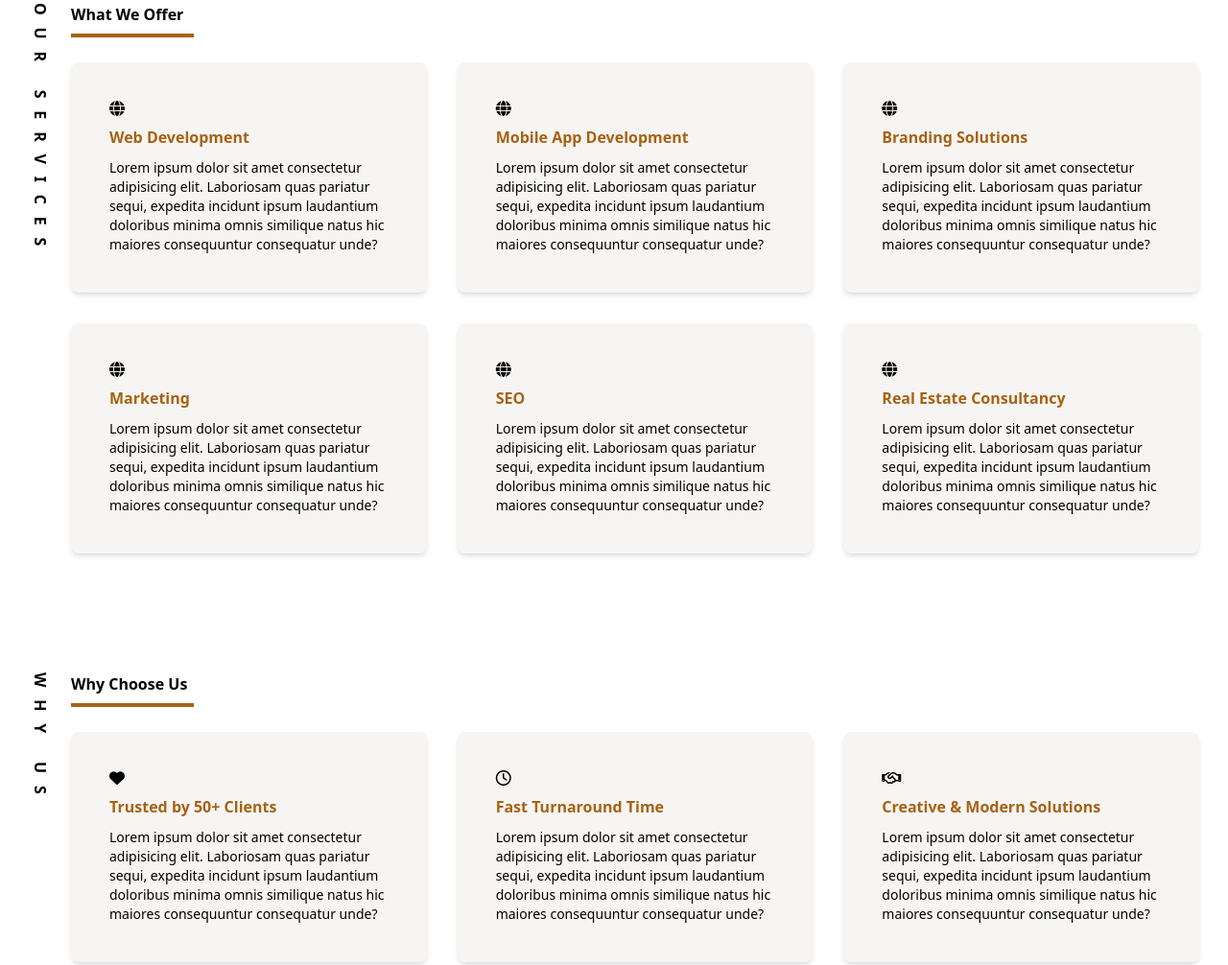
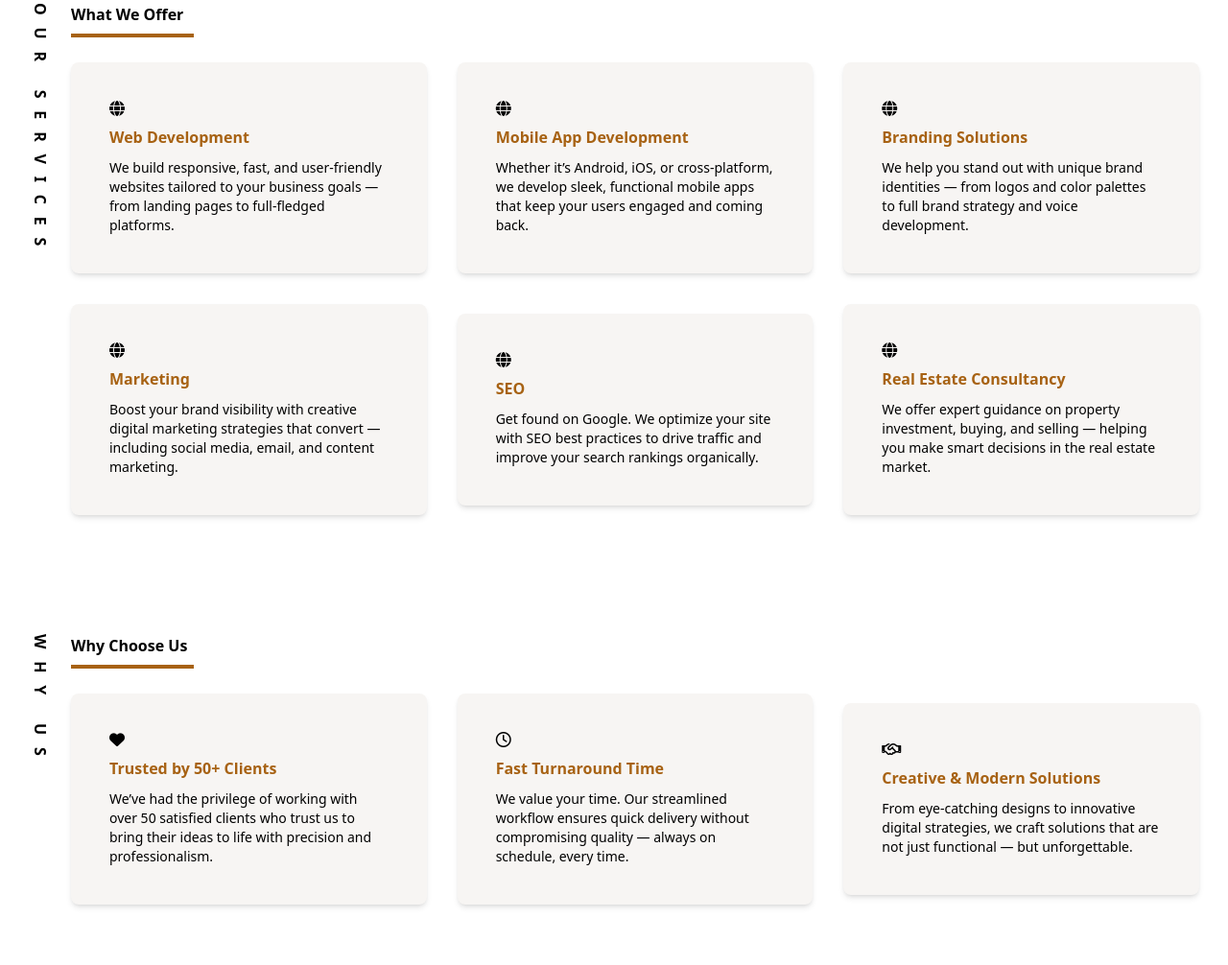
Before and after one commit to Manuel928/emmanuel-yt, a plain HTML site: page index.html in a window 1280 px wide. Shown: the part 780-1786 px from the top of the page at 96% size. Drawn offline with nearby package versions, Linux system fonts and the light colour scheme.

Commit message:
add some content

```diff
--- a/index.html
+++ b/index.html
@@ -27,14 +27,11 @@
 
             <!-- End of desktop nav menu -->
             <div class="flex flex-col gap-6 justify-between items-center px-8 py-4 md:flex-row md:h-[600px]">
-                <div class="order-2 md:order-1 flex flex-col space-y-5">
+                <div class="order-2 w-3/4 md:order-1 flex flex-col items-center md:items-start space-y-6 md:space-y-7">
                     <h1 class="text-3xl leading-relaxed md:text-5xl">Welcome To My <br><code
                             class="typewriter text-4xl md:text-7xl tracking-tight">Digital Space</code></h1>
-                    <p class="text-sm md:text-lg">Lorem ipsum dolor sit amet consectetur adipisicing elit. A, cupiditate
-                        nihil et laborum nesciunt
-                        vitae exercitationem natus voluptate voluptatem in nemo illum? Saepe temporibus laudantium
-                        rerum
-                        eveniet natus dicta quos.</p>
+                    <p class="text-sm text-center md:text-lg max-w-md">Where creativity meets code, and ideas come to life. Glad to have you here!
+                      </p>
                     <div>
                         <a href="#"
                             class="bg-black text-white px-4 py-3 rounded-bl-3xl rounded-tr-3xl hover:bg-white hover:text-black hover:border duration-500 hover:duration-200">Subscribe
@@ -49,7 +46,7 @@
                     </div>
                 </div>
                 <div class="order-1 md:order-2 flex">
-                    <img class="rounded-full w-72 md:w-full" src="./images/emmanuel.jpg" alt="" srcset="">
+                    <img class="rounded-full w-72 md:w-[700px]" src="./images/emmanuel.jpg" alt="" srcset="">
                 </div>
             </div>
         </div>
@@ -74,55 +71,43 @@
                             class="flex flex-col w-full p-[40px] gap-[10px] bg-[rgb(247,245,243)] rounded-lg shadow-md hover:-translate-y-1 hover:shadow-lg duration-500">
                             <i class="fa-solid fa-globe"></i>
                             <h4 class="font-semibold text-[rgb(167,98,19)]">Web Development</h4>
-                            <p class="text-sm">Lorem ipsum dolor sit amet consectetur adipisicing elit. Laboriosam quas
-                                pariatur sequi,
-                                expedita incidunt ipsum laudantium doloribus minima omnis similique natus hic maiores
-                                consequuntur consequatur unde?</p>
+                            <p class="text-sm">We build responsive, fast, and user-friendly websites tailored to your
+                                business goals — from landing pages to full-fledged platforms.</p>
                         </div>
                         <div
                             class="flex flex-col w-full p-[40px] gap-[10px] bg-[rgb(247,245,243)] rounded-lg shadow-md hover:-translate-y-1 hover:shadow-lg duration-500">
                             <i class="fa-solid fa-globe"></i>
                             <h4 class="font-semibold text-[rgb(167,98,19)]">Mobile App Development</h4>
-                            <p class="text-sm">Lorem ipsum dolor sit amet consectetur adipisicing elit. Laboriosam quas
-                                pariatur sequi,
-                                expedita incidunt ipsum laudantium doloribus minima omnis similique natus hic maiores
-                                consequuntur consequatur unde?</p>
+                            <p class="text-sm">Whether it’s Android, iOS, or cross-platform, we develop sleek,
+                                functional mobile apps that keep your users engaged and coming back.</p>
                         </div>
                         <div
                             class="flex flex-col w-full p-[40px] gap-[10px] bg-[rgb(247,245,243)] rounded-lg shadow-md hover:-translate-y-1 hover:shadow-lg duration-500">
                             <i class="fa-solid fa-globe"></i>
                             <h4 class="font-semibold text-[rgb(167,98,19)]">Branding Solutions</h4>
-                            <p class="text-sm">Lorem ipsum dolor sit amet consectetur adipisicing elit. Laboriosam quas
-                                pariatur sequi,
-                                expedita incidunt ipsum laudantium doloribus minima omnis similique natus hic maiores
-                                consequuntur consequatur unde?</p>
+                            <p class="text-sm">We help you stand out with unique brand identities — from logos and color
+                                palettes to full brand strategy and voice development.</p>
                         </div>
                         <div
                             class="flex flex-col w-full p-[40px] gap-[10px] bg-[rgb(247,245,243)] rounded-lg shadow-md hover:-translate-y-1 hover:shadow-lg duration-500">
                             <i class="fa-solid fa-globe"></i>
                             <h4 class="font-semibold text-[rgb(167,98,19)]">Marketing</h4>
-                            <p class="text-sm">Lorem ipsum dolor sit amet consectetur adipisicing elit. Laboriosam quas
-                                pariatur sequi,
-                                expedita incidunt ipsum laudantium doloribus minima omnis similique natus hic maiores
-                                consequuntur consequatur unde?</p>
+                            <p class="text-sm">Boost your brand visibility with creative digital marketing strategies
+                                that convert — including social media, email, and content marketing.</p>
                         </div>
                         <div
                             class="flex flex-col w-full p-[40px] gap-[10px] bg-[rgb(247,245,243)] rounded-lg shadow-md hover:-translate-y-1 hover:shadow-lg duration-500">
                             <i class="fa-solid fa-globe"></i>
                             <h4 class="font-semibold text-[rgb(167,98,19)]">SEO</h4>
-                            <p class="text-sm">Lorem ipsum dolor sit amet consectetur adipisicing elit. Laboriosam quas
-                                pariatur sequi,
-                                expedita incidunt ipsum laudantium doloribus minima omnis similique natus hic maiores
-                                consequuntur consequatur unde?</p>
+                            <p class="text-sm">Get found on Google. We optimize your site with SEO best practices to
+                                drive traffic and improve your search rankings organically.</p>
                         </div>
                         <div
                             class="flex flex-col w-full p-[40px] gap-[10px] bg-[rgb(247,245,243)] rounded-lg shadow-md hover:-translate-y-1 hover:shadow-lg duration-500">
                             <i class="fa-solid fa-globe"></i>
                             <h4 class="font-semibold text-[rgb(167,98,19)]">Real Estate Consultancy</h4>
-                            <p class="text-sm">Lorem ipsum dolor sit amet consectetur adipisicing elit. Laboriosam quas
-                                pariatur sequi,
-                                expedita incidunt ipsum laudantium doloribus minima omnis similique natus hic maiores
-                                consequuntur consequatur unde?</p>
+                            <p class="text-sm">We offer expert guidance on property investment, buying, and selling —
+                                helping you make smart decisions in the real estate market.</p>
                         </div>
                     </div>
                 </div>
@@ -151,28 +136,22 @@
                             class="flex flex-col w-full p-[40px] gap-[10px] bg-[rgb(247,245,243)] rounded-lg shadow-md hover:-translate-y-1 hover:shadow-lg duration-500">
                             <i class="fa fa-heart"></i>
                             <h4 class="font-semibold text-[rgb(167,98,19)]">Trusted by 50+ Clients</h4>
-                            <p class="text-sm">Lorem ipsum dolor sit amet consectetur adipisicing elit. Laboriosam quas
-                                pariatur sequi,
-                                expedita incidunt ipsum laudantium doloribus minima omnis similique natus hic maiores
-                                consequuntur consequatur unde?</p>
+                            <p class="text-sm">We’ve had the privilege of working with over 50 satisfied clients who
+                                trust us to bring their ideas to life with precision and professionalism.</p>
                         </div>
                         <div
                             class="flex flex-col w-full p-[40px] gap-[10px] bg-[rgb(247,245,243)] rounded-lg shadow-md hover:-translate-y-1 hover:shadow-lg duration-500">
                             <i class="fa fa-clock-o"></i>
                             <h4 class="font-semibold text-[rgb(167,98,19)]">Fast Turnaround Time</h4>
-                            <p class="text-sm">Lorem ipsum dolor sit amet consectetur adipisicing elit. Laboriosam quas
-                                pariatur sequi,
-                                expedita incidunt ipsum laudantium doloribus minima omnis similique natus hic maiores
-                                consequuntur consequatur unde?</p>
+                            <p class="text-sm">We value your time. Our streamlined workflow ensures quick delivery
+                                without compromising quality — always on schedule, every time.</p>
                         </div>
                         <div
                             class="flex flex-col w-full p-[40px] gap-[10px] bg-[rgb(247,245,243)] rounded-lg shadow-md hover:-translate-y-1 hover:shadow-lg duration-500">
                             <i class="fa fa-handshake-o"></i>
                             <h4 class="font-semibold text-[rgb(167,98,19)]">Creative & Modern Solutions</h4>
-                            <p class="text-sm">Lorem ipsum dolor sit amet consectetur adipisicing elit. Laboriosam quas
-                                pariatur sequi,
-                                expedita incidunt ipsum laudantium doloribus minima omnis similique natus hic maiores
-                                consequuntur consequatur unde?</p>
+                            <p class="text-sm">From eye-catching designs to innovative digital strategies, we craft
+                                solutions that are not just functional — but unforgettable.</p>
                         </div>
                     </div>
                 </div>
@@ -257,7 +236,7 @@
             <div class="flex flex-col justify-center items-center space-y-4">
                 <h1 class="text-2xl font-semibold">Featured Projects</h1>
                 <div class="bg-[rgb(167,98,19)] h-1 w-48"></div>
-                <p class="text-sm max-w-sm text-center md:max-w-md">Lorem ipsum dolor sit amet consectetur adipisicing
+                <p class="text-sm max-w-xs text-center md:max-w-md">Lorem ipsum dolor sit amet consectetur adipisicing
                     elit. Nobis, laudantium.</p>
                 <div class="grid md:grid-cols-3 gap-8">
                     <a href="#">
```
